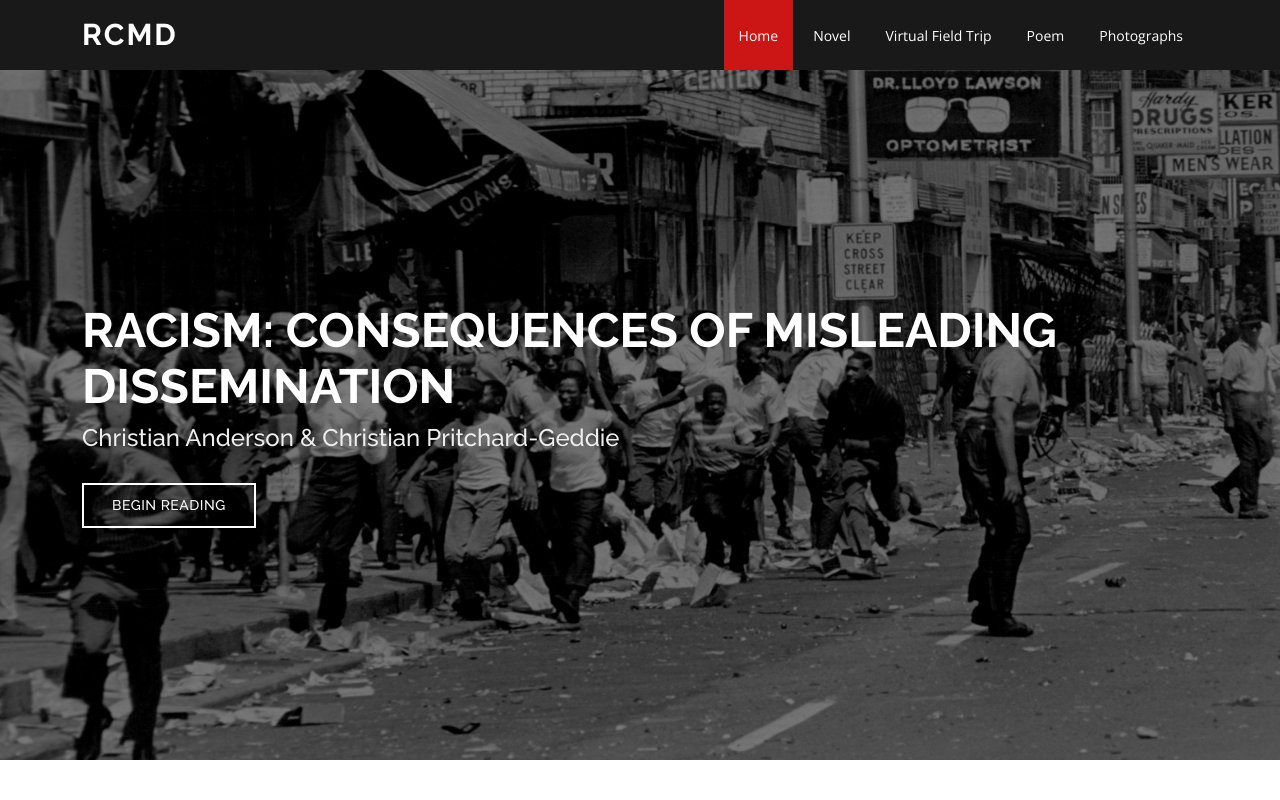
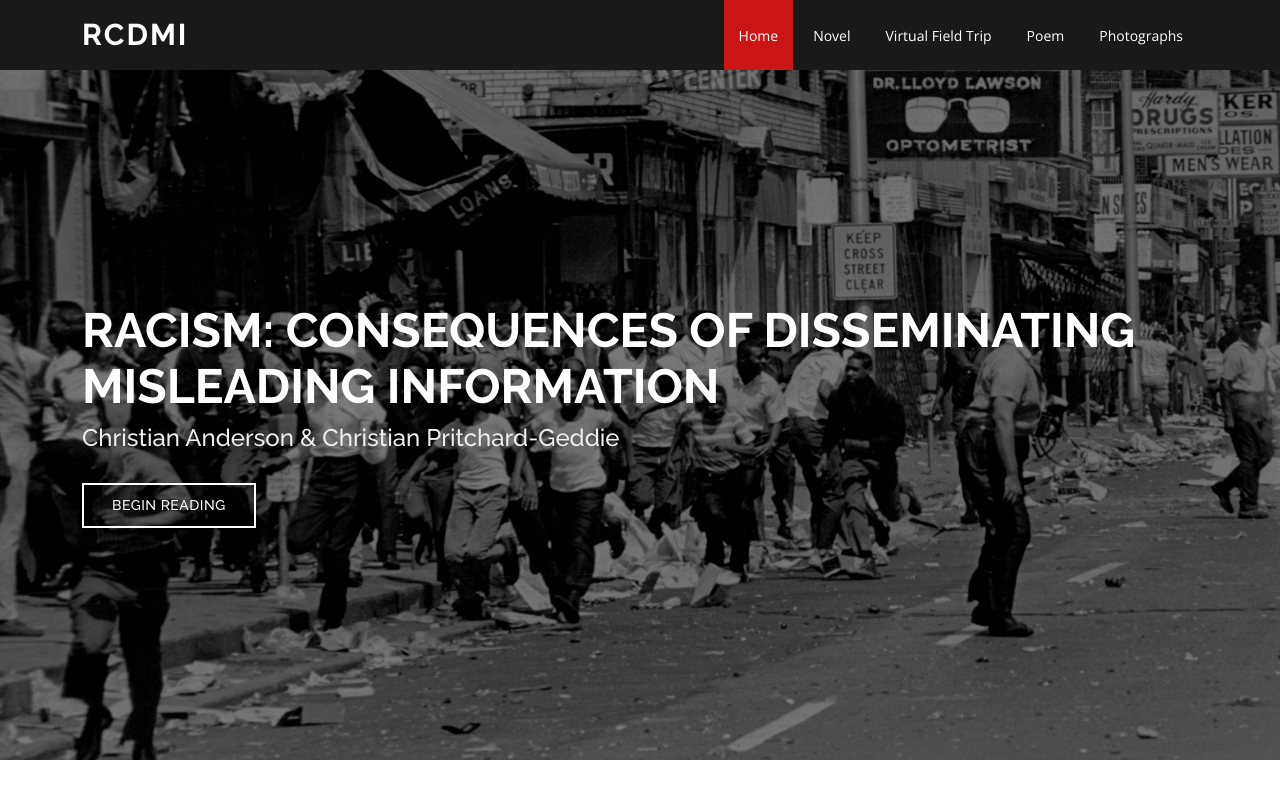
Before and after one commit to meokyou/119G-114, a plain HTML site: page index.html in a window 1280 px wide. Shown: the top 800 px of the page. Drawn offline with nearby package versions, Linux system fonts and the light colour scheme.

Commit message:
updated title

```diff
--- a/index.html
+++ b/index.html
@@ -25,7 +25,8 @@
   <header id="header" class="d-flex align-items-center">
     <div class="container d-flex align-items-center justify-content-between">
 
-      <h1 class="logo"><a href="index.html">RCMD</a></h1>
+      <h1 class="logo"><a href="index.html">RCDMI
+      </a></h1>
       <nav id="navbar" class="navbar">
         <ul>
           <li><a class="nav-link scrollto active" href="#hero">Home</a></li>
@@ -42,7 +43,7 @@
 
   <section id="hero" class="d-flex align-items-center">
     <div class="container position-relative" data-aos="fade-up" data-aos-delay="500">
-      <h1>Racism: Consequences of Misleading Dissemination</h1>
+      <h1>Racism: Consequences of Disseminating Misleading Information</h1>
       <h2>Christian Anderson & Christian Pritchard-Geddie</h2>
       <a href="#about" class="btn-get-started scrollto">Begin Reading</a>
     </div>
```
